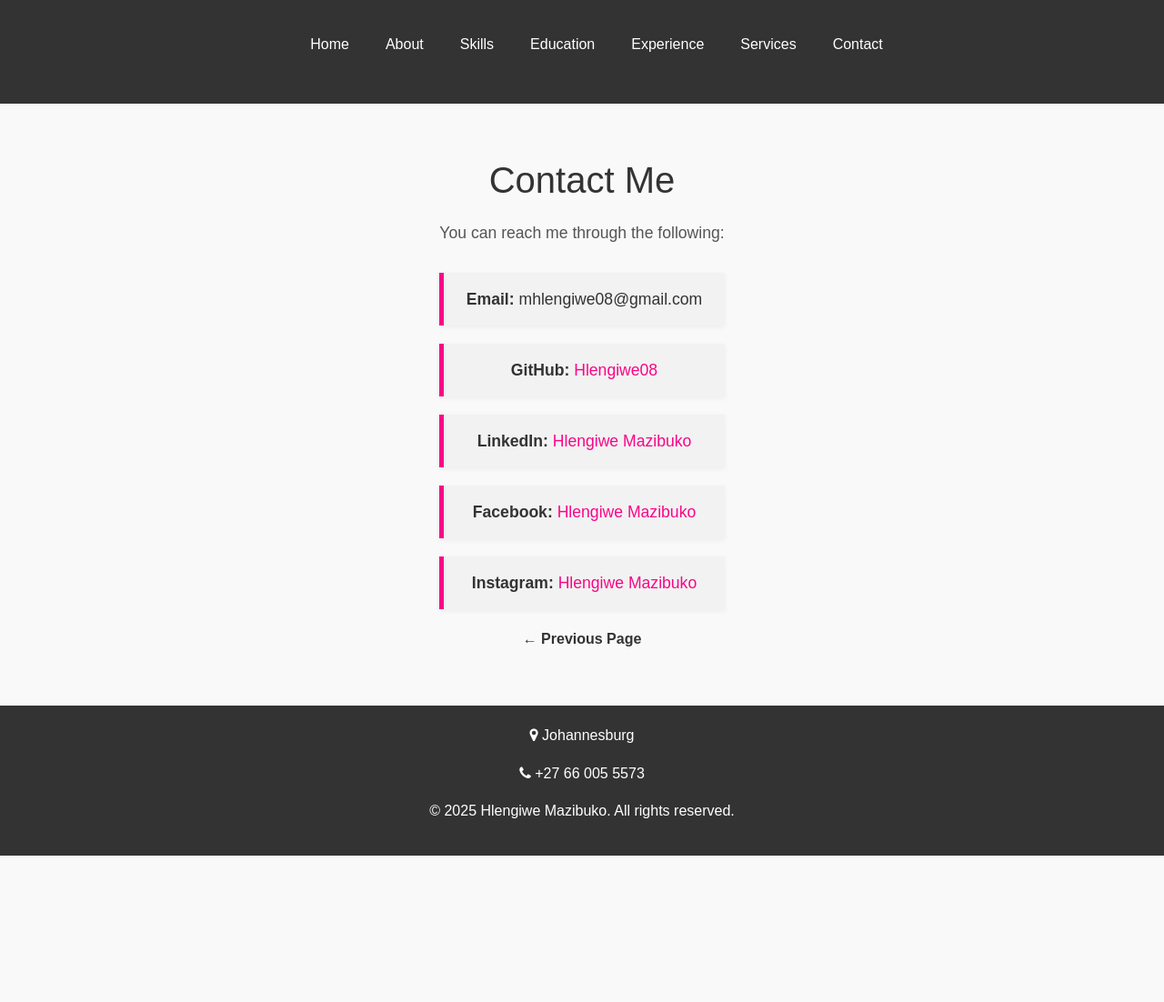
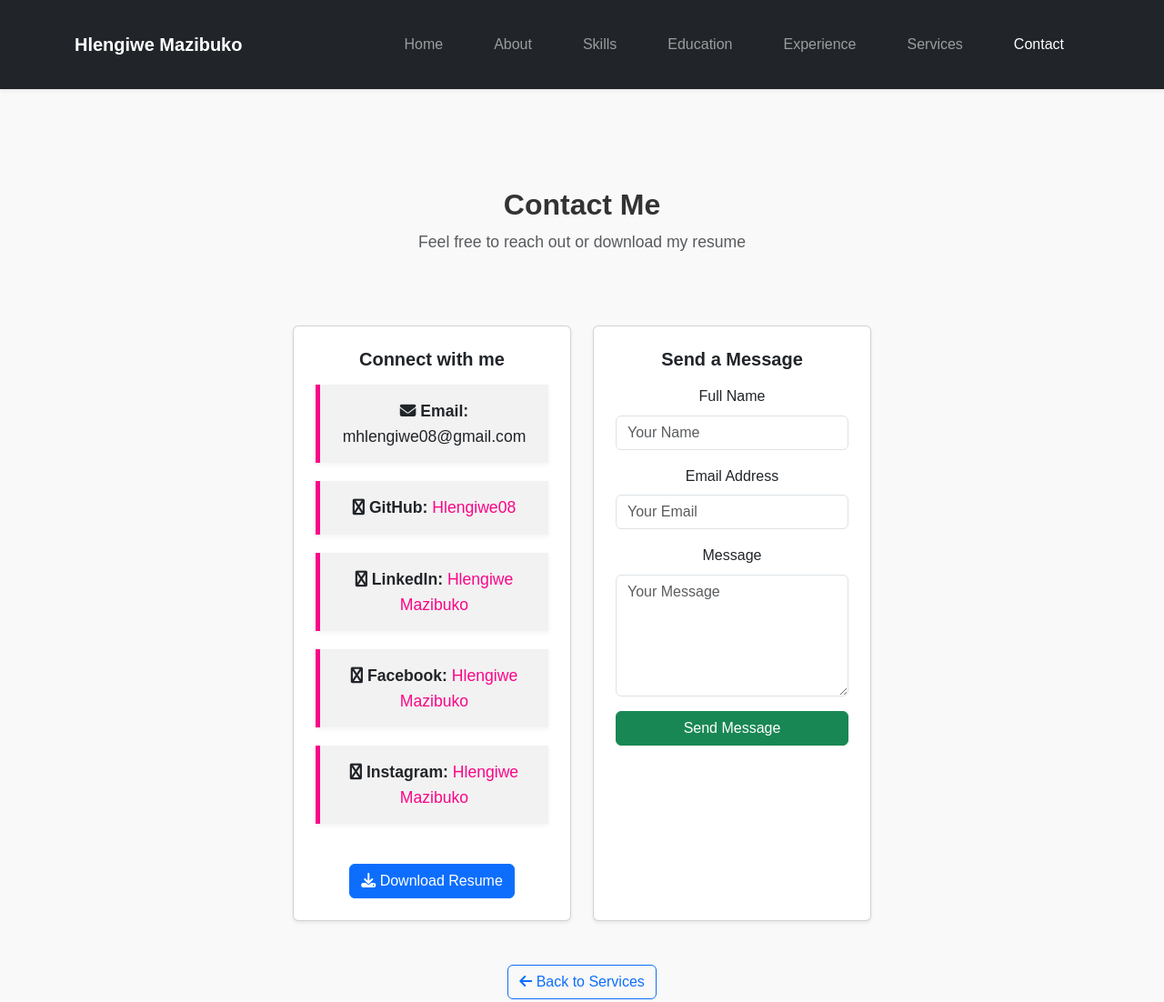
Before and after one commit to Hlengiwe08/Portfolio, a plain HTML site: page contact.html in a window 1280 px wide. Shown: the top 1102 px of the page at 91% size. Before the commit the page ends 941 px from the top, so only its background shows below. Drawn offline with nearby package versions, Linux system fonts and the light colour scheme.

Commit message:
Update contact.html

```diff
--- a/contact.html
+++ b/contact.html
@@ -3,51 +3,113 @@
 <head>
   <meta charset="UTF-8" />
   <meta name="viewport" content="width=device-width, initial-scale=1.0" />
-  <!-- Bootstrap CSS via CDN -->
+
+  <!-- Bootstrap CSS -->
   <link href="https://cdn.jsdelivr.net/npm/bootstrap@5.3.3/dist/css/bootstrap.min.css" rel="stylesheet" />
-  <!-- Font Awesome for icons -->
-  <link rel="stylesheet" href="https://cdnjs.cloudflare.com/ajax/libs/font-awesome/4.7.0/css/font-awesome.min.css" />
-  <meta name="viewport" content="width=device-width, initial-scale=1.0" />
-  <title>Hlengiwe Mazibuko | Portfolio</title>
+
+  <!-- Font Awesome -->
+  <link rel="stylesheet" href="https://cdnjs.cloudflare.com/ajax/libs/font-awesome/6.5.0/css/all.min.css" />
+
+  <title>Contact | Hlengiwe Mazibuko</title>
   <link rel="stylesheet" href="style.css" />
 </head>
-<body class="contact-page">
-    <div class="page-container"></div>
+<body class="contact-page d-flex flex-column min-vh-100">
+
+  <!-- NAVBAR -->
   <header>
-    <nav>
-      <ul>
-        <li><a href="index.html">Home</a></li>
-        <li><a href="about.html">About</a></li>
-        <li><a href="skills.html">Skills</a></li>
-        <li><a href="education.html">Education</a></li>
-        <li><a href="experience.html">Experience</a></li>
-        <li><a href="services.html">Services</a></li>
-        <li><a href="contact.html">Contact</a></li>
+    <nav class="navbar navbar-expand-lg navbar-dark bg-dark shadow-sm">
+      <div class="container">
+        <a class="navbar-brand fw-bold" href="index.html">Hlengiwe Mazibuko</a>
+        <button class="navbar-toggler" type="button" data-bs-toggle="collapse" data-bs-target="#navbarNav">
+          <span class="navbar-toggler-icon"></span>
+        </button>
+        <div class="collapse navbar-collapse justify-content-end" id="navbarNav">
+          <ul class="navbar-nav">
+            <li class="nav-item"><a class="nav-link" href="index.html">Home</a></li>
+            <li class="nav-item"><a class="nav-link" href="about.html">About</a></li>
+            <li class="nav-item"><a class="nav-link" href="skills.html">Skills</a></li>
+            <li class="nav-item"><a class="nav-link" href="education.html">Education</a></li>
+            <li class="nav-item"><a class="nav-link" href="experience.html">Experience</a></li>
+            <li class="nav-item"><a class="nav-link" href="services.html">Services</a></li>
+            <li class="nav-item"><a class="nav-link active" href="contact.html">Contact</a></li>
           </ul>
+        </div>
+      </div>
     </nav>
   </header>
-<main class="contact-section">
-  <section class="contact">
-    <h1>Contact Me</h1>
-    <p>You can reach me through the following:</p>
-    <ul class="contact-list">
-      <li><strong>Email: </strong>mhlengiwe08@gmail.com</li>
-      <li><strong>GitHub: </strong><a href="https://github.com/Hlengiwe08">Hlengiwe08</a></li>
-      <li><strong>LinkedIn: </strong><a href="https://linkedin.com/in/hlengiwe-mazibuko">Hlengiwe Mazibuko</a></li>
-      <li><strong>Facebook: </strong><a href="https://www.facebook.com/hlengiwe.princessmazibuko">Hlengiwe Mazibuko</a></li>
-      <li><strong>Instagram: </strong><a href="https://www.instagram.com/hleigh_m?igsh=MXdrbHdzdWxrNGN1Mw==">Hlengiwe Mazibuko</a></li>
+
+  <!-- CONTACT SECTION -->
+  <main class="flex-grow-1 py-5">
+    <section class="contact-section">
+      <div class="container">
+        <div class="row text-center mb-5">
+          <div class="col">
+            <h2 class="fw-bold">Contact Me</h2>
+            <p class="text-muted">Feel free to reach out or download my resume</p>
+          </div>
+        </div>
+
+        <div class="row g-4">
+          <!-- Contact Details -->
+          <div class="col-md-6">
+            <div class="card shadow-sm h-100 p-4">
+              <h5 class="fw-bold mb-3">Connect with me</h5>
+              <ul class="list-unstyled contact-list mb-0">
+                <li><i class="fa fa-envelope"></i> <strong>Email:</strong> mhlengiwe08@gmail.com</li>
+                <li><i class="fa fa-github"></i> <strong>GitHub:</strong> <a href="https://github.com/Hlengiwe08">Hlengiwe08</a></li>
+                <li><i class="fa fa-linkedin"></i> <strong>LinkedIn:</strong> <a href="https://linkedin.com/in/hlengiwe-mazibuko">Hlengiwe Mazibuko</a></li>
+                <li><i class="fa fa-facebook"></i> <strong>Facebook:</strong> <a href="https://www.facebook.com/hlengiwe.princessmazibuko">Hlengiwe Mazibuko</a></li>
+                <li><i class="fa fa-instagram"></i> <strong>Instagram:</strong> <a href="https://www.instagram.com/hleigh_m?igsh=MXdrbHdzdWxrNGN1Mw==">Hlengiwe Mazibuko</a></li>
               </ul>
+              <div class="mt-4 text-center">
+                <a href="Hlengiwe_Mazibuko_Resume.pdf" download class="btn btn-primary">
+                  <i class="fa fa-download"></i> Download Resume
+                </a>
+              </div>
+            </div>
+          </div>
+
+          <!-- Contact Form -->
+          <div class="col-md-6">
+            <div class="card shadow-sm h-100 p-4">
+              <h5 class="fw-bold mb-3">Send a Message</h5>
+              <form action="mailto:mhlengiwe08@gmail.com" method="post" enctype="text/plain">
+                <div class="mb-3">
+                  <label for="name" class="form-label">Full Name</label>
+                  <input type="text" class="form-control" id="name" name="name" placeholder="Your Name" required>
+                </div>
+                <div class="mb-3">
+                  <label for="email" class="form-label">Email Address</label>
+                  <input type="email" class="form-control" id="email" name="email" placeholder="Your Email" required>
+                </div>
+                <div class="mb-3">
+                  <label for="message" class="form-label">Message</label>
+                  <textarea class="form-control" id="message" name="message" rows="5" placeholder="Your Message" required></textarea>
+                </div>
+                <div class="d-grid">
+                  <button type="submit" class="btn btn-success">Send Message</button>
+                </div>
+              </form>
+            </div>
+          </div>
+        </div>
+
+        <div class="mt-5 text-center">
+          <a href="services.html" class="btn btn-outline-primary"><i class="fa fa-arrow-left"></i> Back to Services</a>
+        </div>
+      </div>
     </section>
-   <div class="navigation">
-      <a href="services.html">← Previous Page</a>
-   </div>
   </main>
-  <footer>
+
+  <!-- FOOTER -->
+  <footer class="bg-dark text-light text-center py-3 mt-auto">
+    <div class="container">
       <p><i class="fa fa-map-marker"></i> Johannesburg</p>
       <p><i class="fa fa-phone"></i> +27 66 005 5573</p>
       <p>© 2025 Hlengiwe Mazibuko. All rights reserved.</p>
+    </div>
   </footer>
-  </div>
+
   <script src="https://cdn.jsdelivr.net/npm/bootstrap@5.3.3/dist/js/bootstrap.bundle.min.js"></script>
 </body>
 </html>
```
Lines whose indentation alone changed are shown as unchanged.
